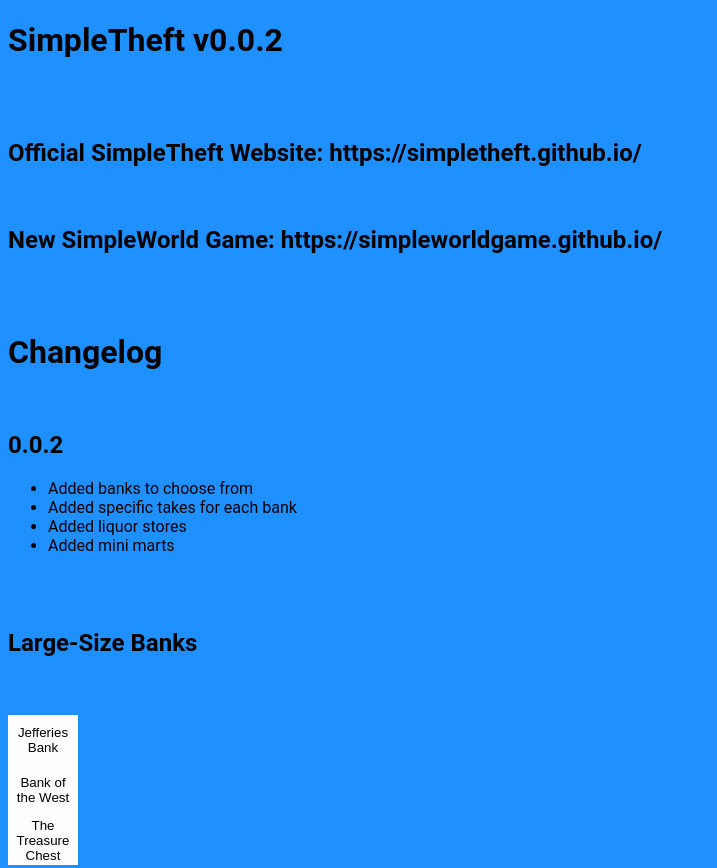
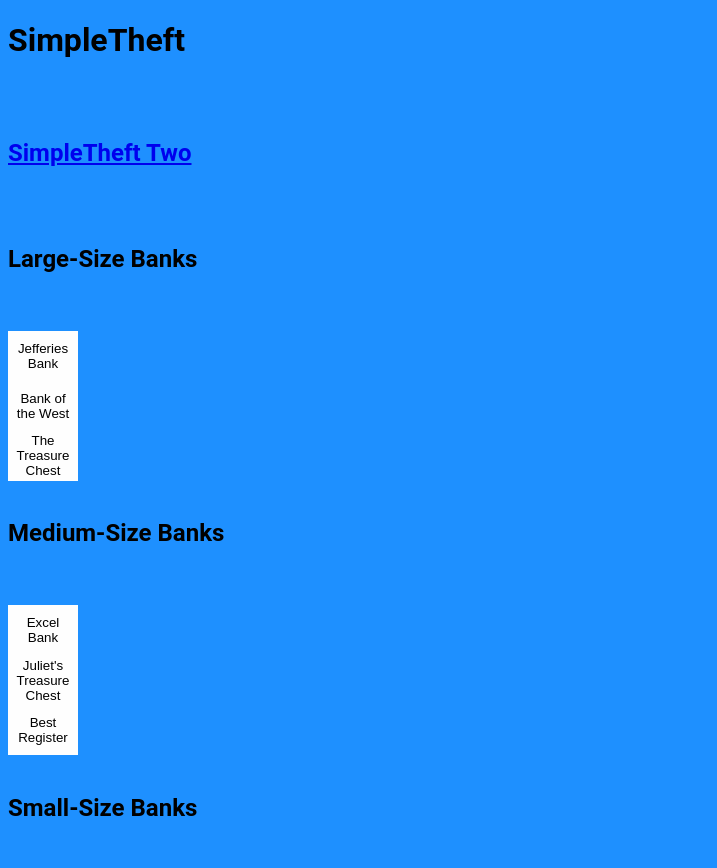
Before and after one commit to SimpleTheft/SimpleTheft.github.io, a plain HTML site: page index.htm in a window 1280 px wide. Shown: the top 868 px of the page, without its empty margins (0-717 px from the left). Drawn offline with Linux system fonts and the light colour scheme; a web font is replaced by a local one.

Commit message:
Update index.htm

```diff
--- a/index.htm
+++ b/index.htm
@@ -6,32 +6,11 @@
   </head>
   <body>
     <h1>
-      SimpleTheft v0.0.2
+      SimpleTheft
     </h1>
     <br>
     <br>
-    <h2>
-      Official SimpleTheft Website: https://simpletheft.github.io/
-    </h2>
-    <br>
-    <h2>
-      New SimpleWorld Game: https://simpleworldgame.github.io/
-    </h2>
-    <br>
-    <br>
-    <h1>
-      Changelog
-    </h1>
-    <br>
-    <h2>
-      0.0.2
-    </h2>
-    <ul>
-      <li>Added banks to choose from</li>
-      <li>Added specific takes for each bank</li>
-      <li>Added liquor stores</li>
-      <li>Added mini marts</li>
-    </ul>
+    <h2><a href="https://simpletheft-two.github.io/">SimpleTheft Two</a></h2>
     <br>
     <br>
     <h2>
```
